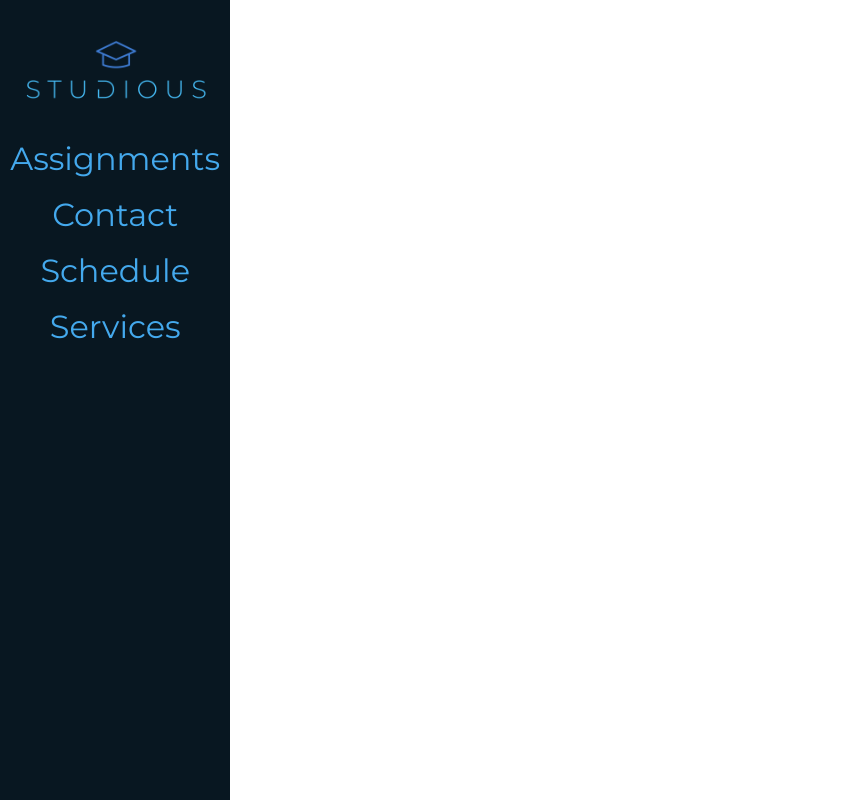
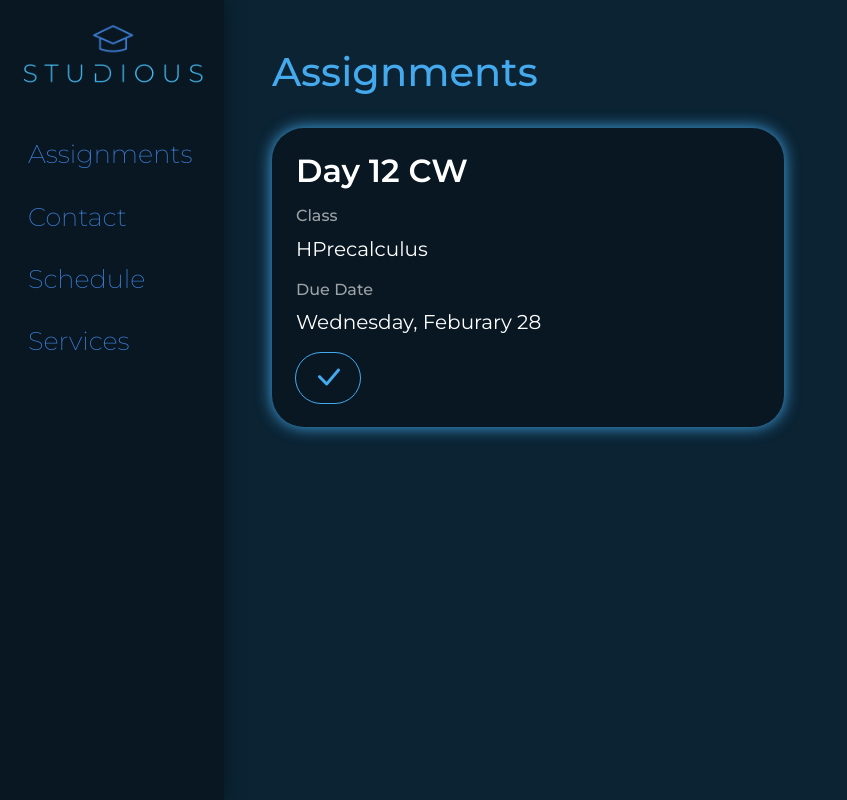
Before and after one commit to LorenzoAblis/Studious, a React (Vite) app in the folder client/: page / in a window 1280 px wide. Shown: the whole page, without its empty margins (0-847 px from the left). Built offline with nearby package versions, Linux system fonts and the light colour scheme; no server answers; sample sign-in values are in the browser's storage.

Commit message:
added assignment cards

```diff
--- /dev/null
+++ b/client/src/components/Assignments.jsx
@@ -0,0 +1,25 @@
+import "../styles/Assignments.scss";
+
+const Assignments = () => {
+  return (
+    <section className="assignments">
+      <h1>Assignments</h1>
+      <div className="assignment-cards">
+        <article className="assignment-card">
+          <h2>Day 12 CW</h2>
+          <h3>Class</h3>
+          <p>HPrecalculus</p>
+          <h3>Due Date</h3>
+          <p>Wednesday, Feburary 28</p>
+          <div className="assignment-card-button-group">
+            <button>
+              <i className="bi bi-check-lg"></i>
+            </button>
+          </div>
+        </article>
+      </div>
+    </section>
+  );
+};
+
+export default Assignments;
--- a/client/src/components/Sidebar.jsx
+++ b/client/src/components/Sidebar.jsx
@@ -3,7 +3,7 @@ import "../styles/Sidebar.scss";
 
 const Sidebar = () => {
   return (
-    <nav className="sidebar">
+    <nav className="sidebar d-flex">
       <ul>
         <li>
           <img src={studious} alt="" />
--- a/client/src/pages/Home.jsx
+++ b/client/src/pages/Home.jsx
@@ -1,18 +1,19 @@
 import { useContext } from "react";
 import { AuthContext } from "../context/AuthContext.jsx";
 
+import "../styles/Home.scss";
 import Sidebar from "../components/Sidebar.jsx";
-import "../styles/Home.scss";
+import Assignments from "../components/Assignments.jsx";
 
 const Home = () => {
   const { currentUser } = useContext(AuthContext);
 
   return (
     <>
-      <div className="d-flex flex-row">
+      <main>
         <Sidebar />
-        <main>asdasds</main>
-      </div>
+        <Assignments />
+      </main>
     </>
   );
 };
--- /dev/null
+++ b/client/src/styles/Assignments.scss
@@ -0,0 +1,57 @@
+@import "./global.scss";
+
+.assignments {
+  padding: 3rem;
+
+  h1 {
+    color: $primary;
+  }
+
+  .assignment-cards {
+    margin-top: 2rem;
+    display: flex;
+    flex-direction: column;
+
+    .assignment-card {
+      padding: 1.5rem;
+      border-radius: 2rem;
+      width: 40vw;
+      color: white;
+      background-color: $background;
+      box-shadow: 0 0 1rem $primary;
+
+      h2 {
+        margin-bottom: 1rem;
+        font-weight: 600;
+      }
+
+      h3 {
+        font-size: 1rem;
+        color: $text-secondary;
+      }
+
+      p {
+        font-size: 1.25rem;
+      }
+
+      .assignment-card-button-group {
+        button {
+          color: $primary;
+          font-size: 2rem;
+          background-color: transparent;
+          border: none;
+          border-radius: 4rem;
+          transition: all 0.5s;
+          width: 5vw;
+          outline: $primary 1px solid;
+
+          &:hover {
+            color: $text;
+            background-color: $primary;
+            box-shadow: 0 0 1rem $primary, 0 0 1rem $primary inset;
+          }
+        }
+      }
+    }
+  }
+}
--- a/client/src/styles/Home.scss
+++ b/client/src/styles/Home.scss
@@ -1,6 +1,6 @@
 @import "../styles/global.scss";
 
-// main {
-//   // background-color: $background;
-//   z-index: 0;
-// }
+main {
+  display: flex;
+  background-color: $secondary;
+}
--- a/client/src/styles/Sidebar.scss
+++ b/client/src/styles/Sidebar.scss
@@ -1,43 +1,40 @@
 @import "./global.scss";
 
 .sidebar {
-  height: 100%;
-  width: 18vw;
-  position: fixed;
-  z-index: 1;
-  top: 0;
-  left: 0;
   background-color: $background;
-  padding-top: 4vh;
+  height: 100vh;
+  padding: 1rem;
+  box-shadow: 0 0 1rem $background;
 
   ul {
+    list-style: none;
+    padding-left: 0;
     display: flex;
     flex-direction: column;
-    gap: 0.5rem;
-    padding: 0;
-    align-items: center;
-    justify-content: center;
-
-    img {
-      width: 15vw;
-      object-fit: cover;
-      margin-bottom: 1rem;
-    }
+    gap: 1.5rem;
 
     li {
-      list-style: none;
+      font-size: 2vw;
+      font-weight: 200;
 
       a {
-        text-decoration: none;
-        font-size: 2rem;
-        font-weight: 400;
-        color: $primary;
+        color: $accent;
+        padding: 0.75rem;
         transition: all 0.5s;
+        border-radius: 1rem;
 
         &:hover {
-          text-shadow: 0 0 1rem $accent;
+          box-shadow: 0 0 1rem $accent;
+          background-color: $accent;
+          color: white;
         }
       }
     }
   }
+
+  img {
+    width: 15vw;
+    object-fit: cover;
+    margin-bottom: 1rem;
+  }
 }
--- a/client/src/styles/global.scss
+++ b/client/src/styles/global.scss
@@ -2,8 +2,10 @@
 
 $background: #081721;
 $primary: #44a9ed;
-$secondary: #4192df;
+$secondary: #0b2333;
 $accent: #3e7bd1;
+$text: white;
+$text-secondary: rgba(white, 0.6);
 
 * {
   font-family: "Montserrat", sans-serif;
```
